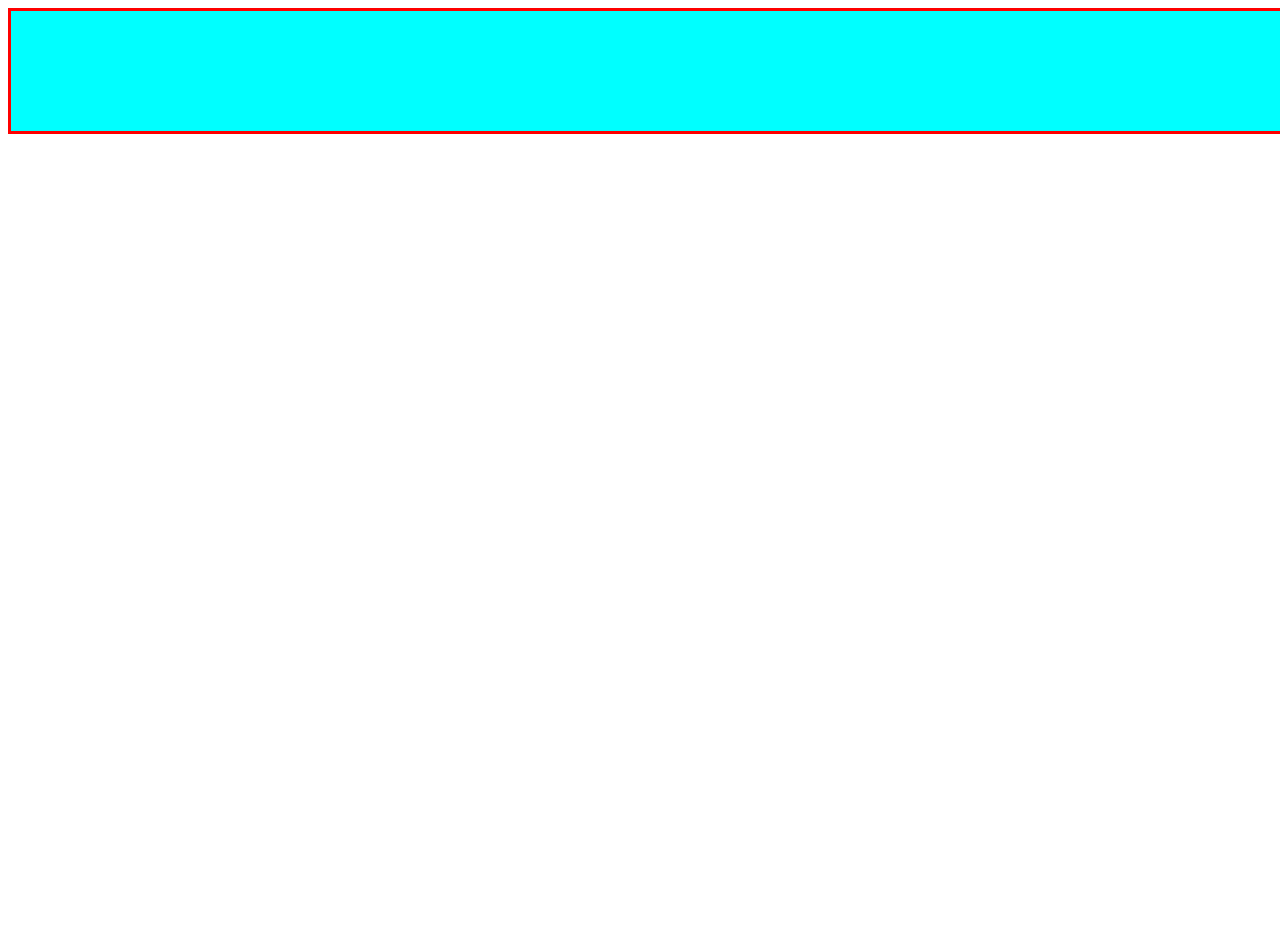
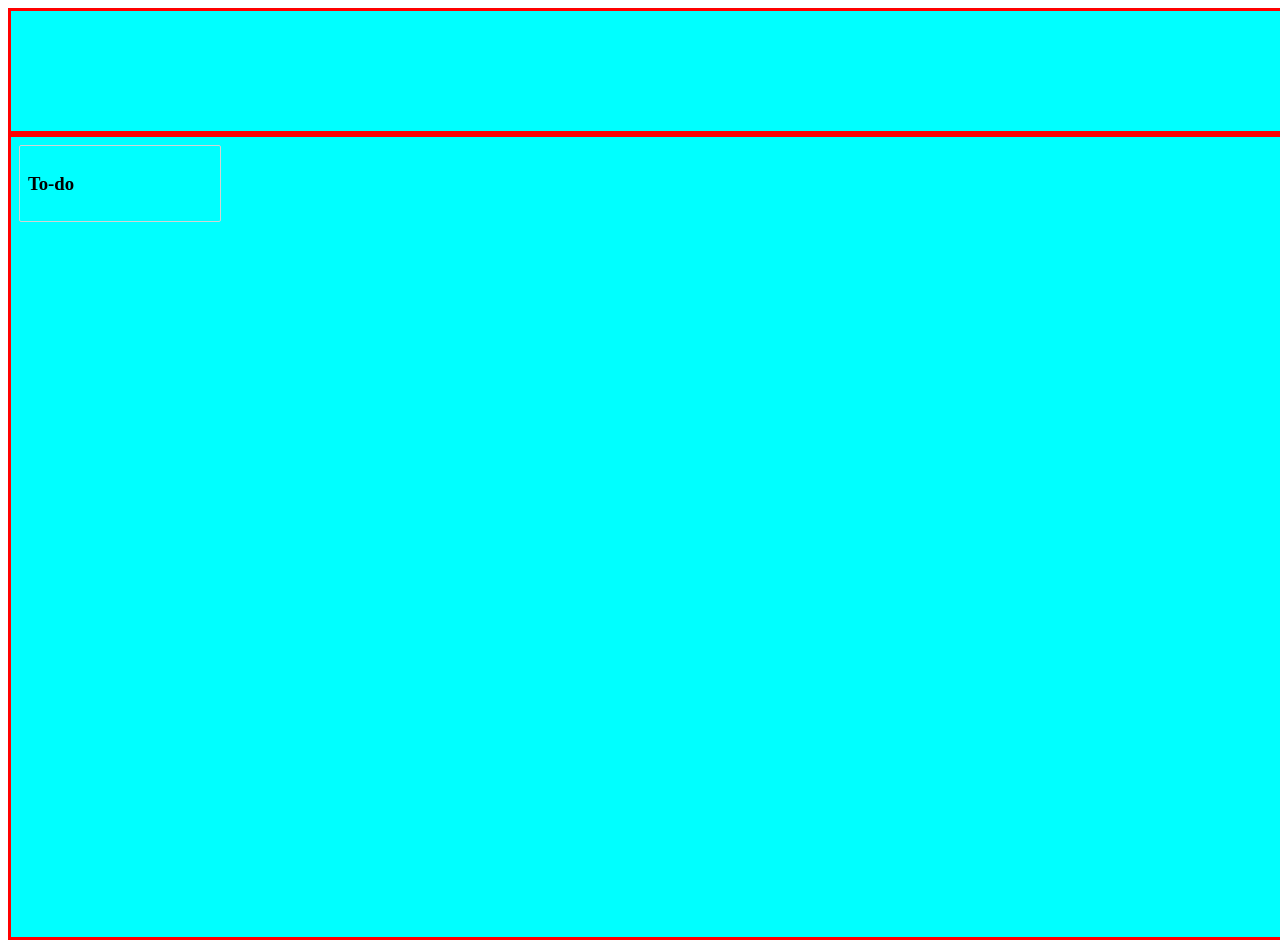
Before and after one commit to Yourownway/To_do_list-Js, a React (Create React App) app in the folder front/: page / in a window 1280 px wide. Before the commit the page ends 816 px from the top, so only its background shows below. Built offline with nearby package versions, Linux system fonts and the light colour scheme.

Commit message:
FRONT init drag&drop

```diff
--- a/front/src/App.js
+++ b/front/src/App.js
@@ -21,7 +21,7 @@ export default function App() {
           <Route path="/Home">
             <Carousel />
           </Route>
-          <Route path="/List">
+          <Route path="/">
             <List />
           </Route>
         </Switch>
--- a/front/src/components/atoms/Column.js
+++ b/front/src/components/atoms/Column.js
@@ -1,6 +1,7 @@
 import React from "react";
 import styled from "styled-components";
 import Task from "./Task";
+import { Droppable } from "react-beautiful-dnd";
 
 export default function Column({ column, tasks }) {
   console.log(tasks, "taskkkkkk");
@@ -20,11 +21,16 @@ export default function Column({ column, tasks }) {
   return (
     <Container>
       <Title>{column.title}</Title>
-      <TaskList>
-        {tasks.map((task) => (
-          <Task key={task.id} task={task} />
-        ))}
-      </TaskList>
+      <Droppable droppableId={column.id}>
+        {(provided) => {
+          <TaskList ref={provided.innerRef} {...provided.droppableProps}>
+            {tasks.map((task, index) => (
+              <Task key={task.id} task={task} index={index} />
+            ))}
+            {provided.placeholder}
+          </TaskList>;
+        }}
+      </Droppable>
     </Container>
   );
 }
--- a/front/src/components/atoms/Task.js
+++ b/front/src/components/atoms/Task.js
@@ -1,5 +1,26 @@
 import React from "react";
+import { Draggable } from "react-beautiful-dnd";
+import styled from "styled-components";
+import initTaskData from "../molecules/data";
 
-export default function Task({ task }) {
-  return <p>{task.content}</p>;
+const Container = styled.div`
+  border: 1px solid lightgrey;
+  border-radius: 2px;
+  padding: 8px;
+  margin-bottom: 8px;
+`;
+export default function Task({ task, index }) {
+  return (
+    <Draggable draggableId={task.id} index={index}>
+      {(provided) => {
+        <Container
+          {...provided.draggableProps}
+          {...provided.dragHandleProps}
+          ref={provided.innerRef}
+        >
+          {task.content}
+        </Container>;
+      }}
+    </Draggable>
+  );
 }
--- a/front/src/components/molecules/List.js
+++ b/front/src/components/molecules/List.js
@@ -12,16 +12,24 @@ export default function List() {
     width: 100%;
     background-color: ${(props) => props.theme.green};
   `;
+  const onDragEnd = (result) => {};
   return (
     <>
       <Wrapper>
-        <h1>hello</h1>
-        {state.columnOrder.map((columnId) => {
-          column = state.columns[columnId];
-          tasks = column.taskIds.map((taskId) => state.tasks[taskId]);
+        <DragDropContext onDragEnd={onDragEnd}>
+          {state.columnOrder.map((columnId) => {
+            column = state.columns[columnId];
+            tasks = column.taskIds.map((taskId) => state.tasks[taskId]);
 
-          return <Column column={state.columns[columnId]} tasks={tasks} />;
-        })}
+            return (
+              <Column
+                key={column.id}
+                column={state.columns[columnId]}
+                tasks={tasks}
+              />
+            );
+          })}
+        </DragDropContext>
       </Wrapper>
     </>
   );
```
Also changed, not shown: 1 other file (tests, documents, lock files or other folders).
